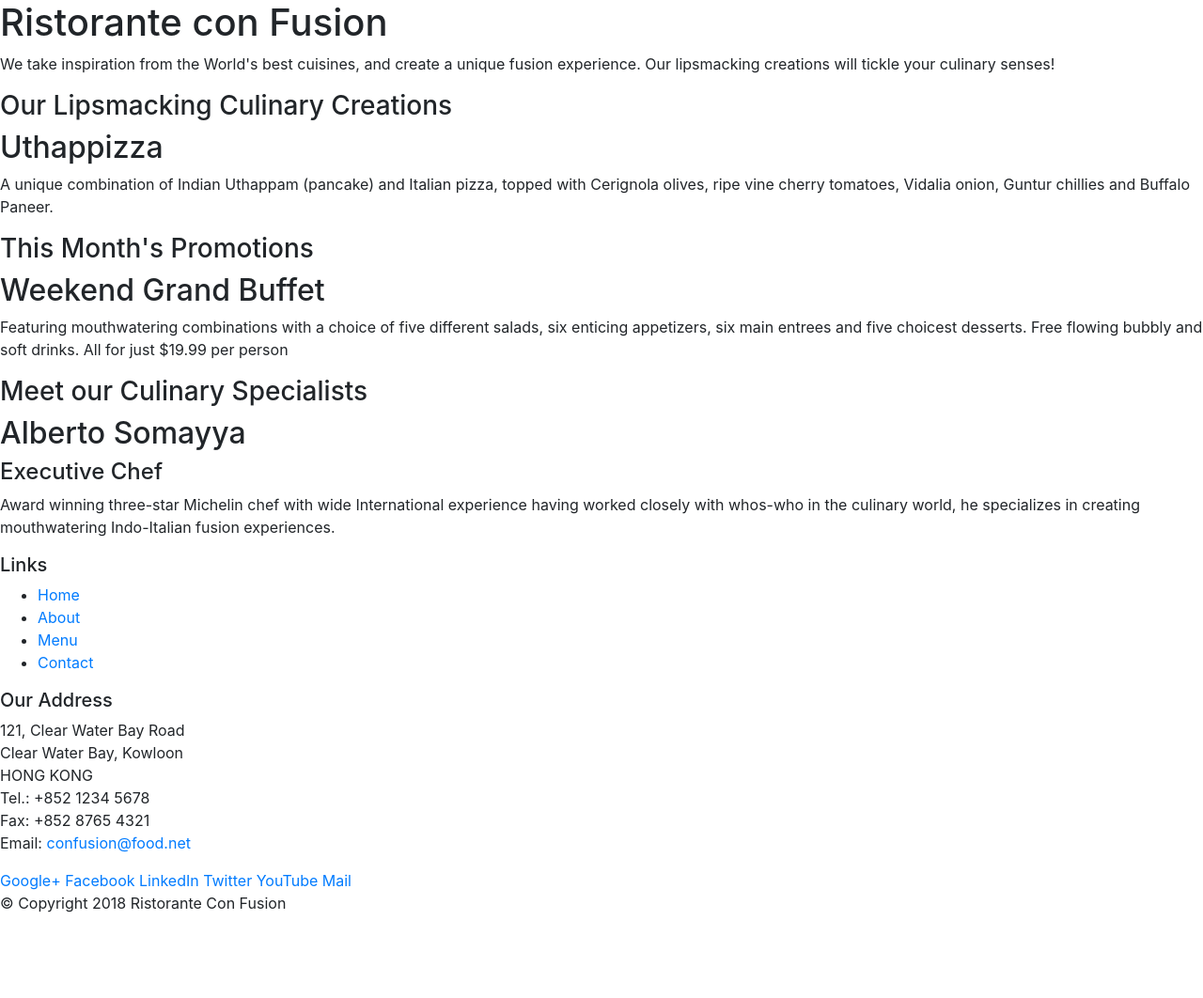
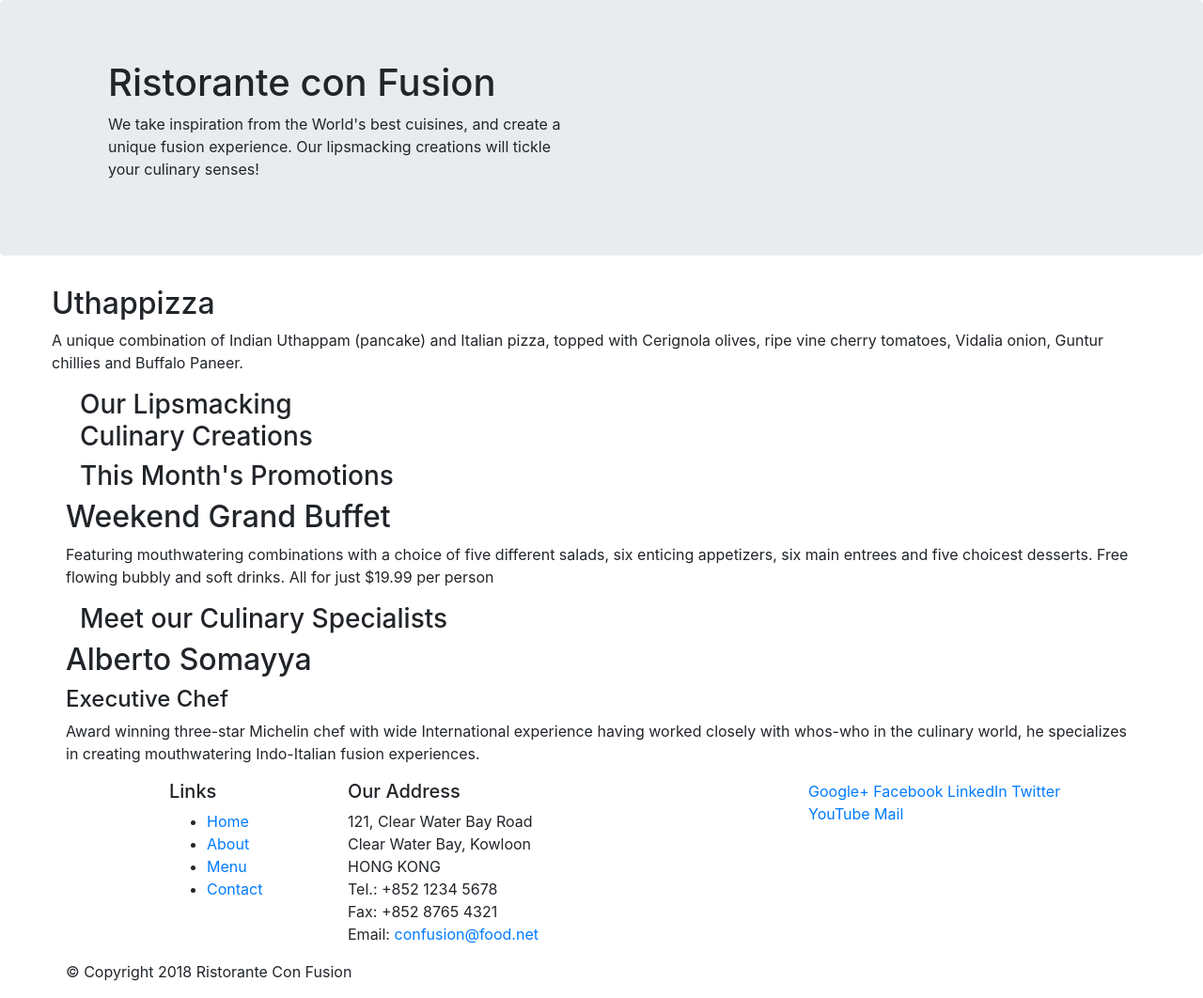
Before and after one commit to shivranjan77/first, a website: page index.html in a window 1280 px wide. Shown: the whole page at 94% size. Before the commit the page ends 989 px from the top, so only its background shows below. Drawn offline with nearby package versions, Linux system fonts and the light colour scheme.

Commit message:
bootstrap grid1

```diff
--- a/index.html
+++ b/index.html
@@ -14,10 +14,10 @@
 
 <body>
 
-    <header>
-        <div>
-            <div>
-                <div>
+    <header class="jumbotron">
+        <div class="container">
+            <div class="col-12 col-sm-6">
+                <div class="col-12 col-sm">
                     <h1>Ristorante con Fusion</h1>
                     <p>We take inspiration from the World's best cuisines, and create a unique fusion experience. Our lipsmacking creations will tickle your culinary senses!</p>
                 </div>
@@ -27,20 +27,20 @@
         </div>
     </header>
 
-    <div>
-        <div>
-            <div>
-                <h3>Our Lipsmacking Culinary Creations</h3>
+    <div class="container">
+        <div class="row">
+            <div class="col-12 col-sm-4 order-sm-last col-md-3">
+            <h3>Our Lipsmacking Culinary Creations</h3>
             </div>
-            <div>
+            <div class="row">
                 <h2>Uthappizza</h2>
                 <p>A unique combination of Indian Uthappam (pancake) and Italian pizza, topped with Cerignola olives, ripe vine cherry tomatoes, Vidalia onion, Guntur chillies and Buffalo Paneer.</p>
             </div>
         </div>
 
 
-        <div>
-            <div>
+        <div class="row">
+            <div class="col col-sm col-md">
                 <h3>This Month's Promotions</h3>
             </div>
             <div>
@@ -49,8 +49,8 @@
             </div>
         </div>
 
-        <div>
-            <div>
+        <div class="row">
+            <div class="col col-sm order-sm-first col-md">
                 <h3>Meet our Culinary Specialists</h3>
             </div>
             <div>
@@ -62,9 +62,9 @@
     </div>
 
     <footer>
-        <div>
-            <div>
-                <div>
+        <div class="container">
+            <div class="row">
+                <div class="col-4 offset-1 col-sm-2">
                     <h5>Links</h5>
                     <ul>
                         <li><a href="#">Home</a></li>
@@ -73,7 +73,7 @@
                         <li><a href="#">Contact</a></li>
                     </ul>
                 </div>
-                <div>
+                <div class="col-7 col-sm-5">
                     <h5>Our Address</h5>
                     <address>
 		              121, Clear Water Bay Road<br>
@@ -84,8 +84,8 @@
 		              Email: <a href="mailto:confusion@food.net">confusion@food.net</a>
 		           </address>
                 </div>
-                <div>
-                    <div>
+                <div class="col-12 col-sm-4">
+                    <div class="col-auto">
                         <a href="http://google.com/+">Google+</a>
                         <a href="http://www.facebook.com/profile.php?id=">Facebook</a>
                         <a href="http://www.linkedin.com/in/">LinkedIn</a>
@@ -95,7 +95,7 @@
                     </div>
                 </div>
            </div>
-           <div>
+           <div class="row">
                 <div>
                     <p>© Copyright 2018 Ristorante Con Fusion</p>
                 </div>
```
